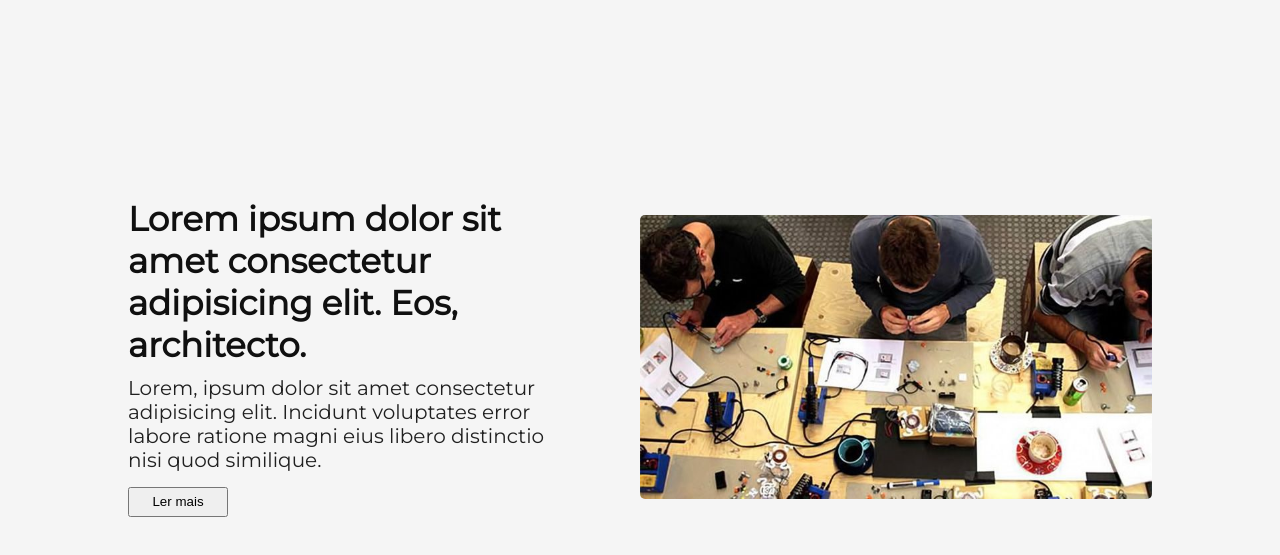
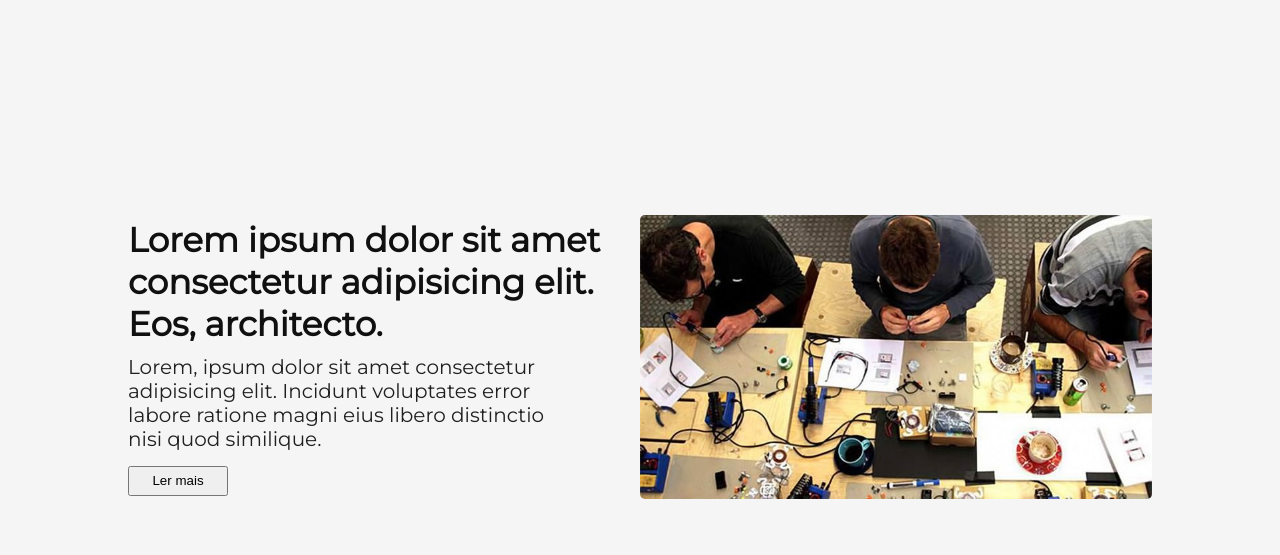
Before and after one commit to Thijalves/ifmaker-webpage, a plain HTML site: page index.html in a window 1280 px wide. Shown: the part 83-638 px from the top of the page. Drawn offline with Linux system fonts and the light colour scheme.

Commit message:
Update style.css

```diff
--- a/docs/style.css
+++ b/docs/style.css
@@ -102,7 +102,7 @@ header {
 
 .main .text_container h1 {
     font-size: 34px;
-    width: 450px;
+    width: 475px;
     color: #101010;
     margin-bottom: 10px;
 }
```
